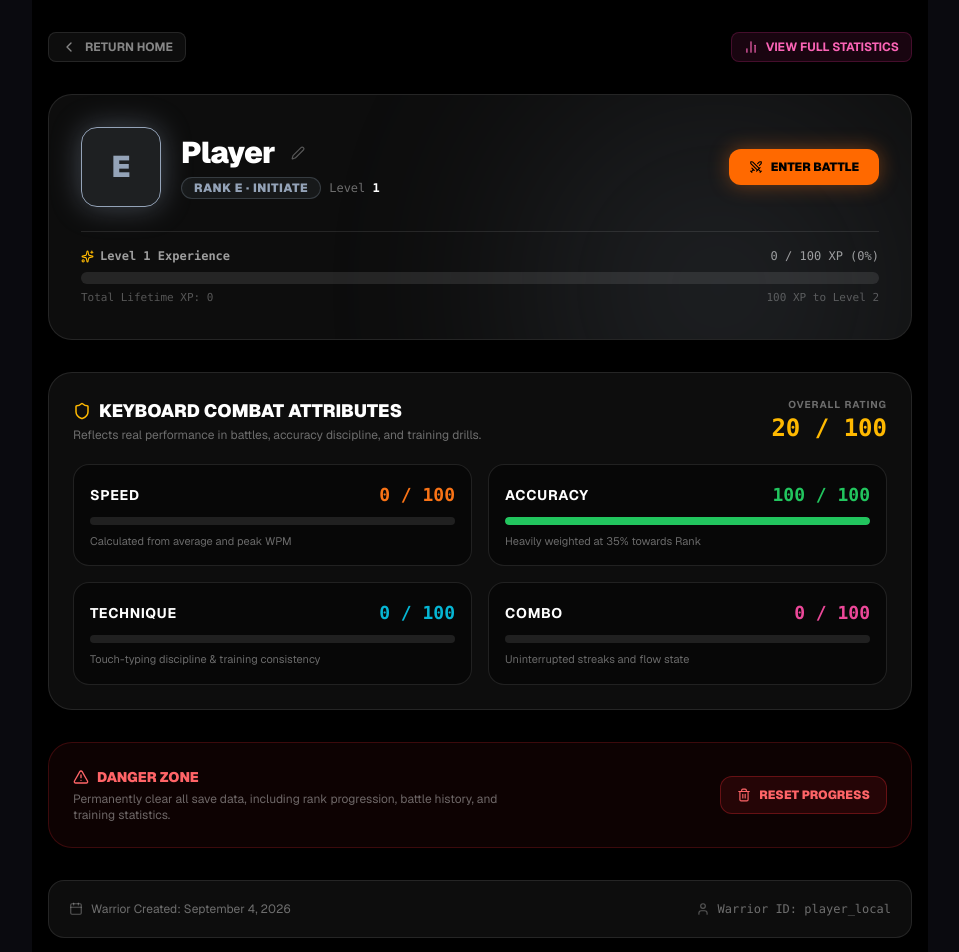
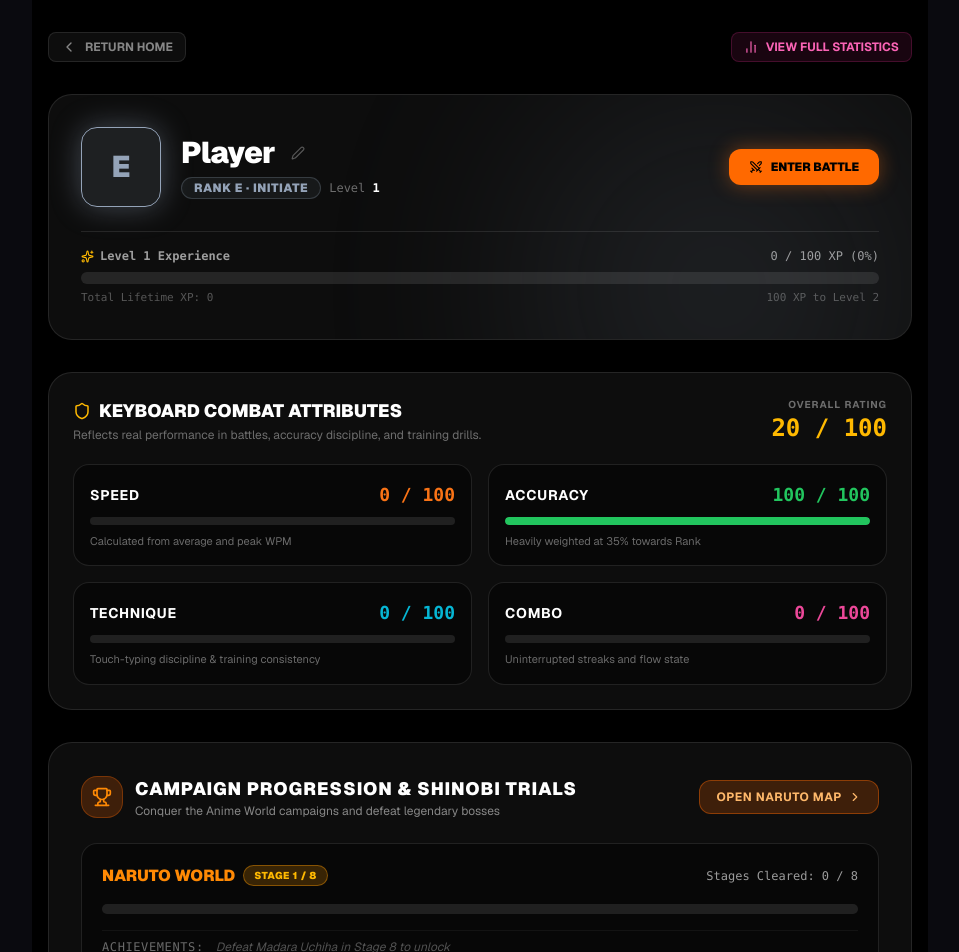
Before and after one commit to Vituinho/KeyForge, a Next.js app: page /profile in a window 1280 px wide. Shown: the top 952 px of the page, without its empty margins (160-1119 px from the left). Built offline with nearby package versions, Linux system fonts and the light colour scheme.

Commit message:
feat: add Naruto World completion reward

```diff
--- a/src/app/page.tsx
+++ b/src/app/page.tsx
@@ -97,9 +97,20 @@ export default function HomePage() {
               <span className="text-[10px] font-mono px-2 py-0.5 rounded-full bg-orange-500/10 text-orange-400 border border-orange-500/20 font-bold">
                 Lv. {player.level}
               </span>
+              {player.title && (
+                <span className="text-[9px] font-mono font-bold px-2 py-0.5 rounded bg-yellow-500/20 text-yellow-300 border border-yellow-500/30 uppercase">
+                  {player.title}
+                </span>
+              )}
             </div>
             <div className="flex items-center gap-2 text-[11px] text-white/40 font-mono mt-0.5">
               <span>Rank {player.rank} · {rankMeta.label}</span>
+              <span>·</span>
+              {player.campaignProgress?.naruto?.completed ? (
+                <span className="text-emerald-400 font-bold">8/8 COMPLETED 🏆</span>
+              ) : (
+                <span>Naruto: Stage {player.campaignProgress?.naruto?.currentStage ?? 1}/8</span>
+              )}
               <span>·</span>
               <span>{player.xp} / {xpNeeded} XP ({xpPercent}%)</span>
             </div>
@@ -161,12 +172,12 @@ export default function HomePage() {
 
       {/* Version tag */}
       <motion.p
-        className="relative z-10 mt-12 text-white/15 text-xs"
+        className="relative z-10 mt-12 text-white/20 text-xs font-mono"
         initial={{ opacity: 0 }}
         animate={{ opacity: 1 }}
         transition={{ delay: 1.2 }}
       >
-        v1.0 — First Battle
+        KeyForge v2.0 — Naruto World
       </motion.p>
     </main>
   )
--- a/src/app/profile/page.tsx
+++ b/src/app/profile/page.tsx
@@ -17,6 +17,8 @@ import {
   Swords,
   AlertTriangle,
   Trash2,
+  Trophy,
+  ChevronRight,
 } from "lucide-react"
 import Link from "next/link"
 import { motion, AnimatePresence } from "framer-motion"
@@ -255,6 +257,13 @@ export default function ProfilePage() {
                 <span className="text-xs text-white/40 font-mono">
                   Level <strong className="text-white font-bold">{player.level}</strong>
                 </span>
+
+                {player.title && (
+                  <span className="px-2.5 py-0.5 rounded-full text-[10px] font-black uppercase tracking-wider bg-yellow-500/20 text-yellow-300 border border-yellow-500/40 flex items-center gap-1 font-mono">
+                    <Sparkles size={11} />
+                    {player.title}
+                  </span>
+                )}
               </div>
             </div>
           </div>
@@ -345,6 +354,89 @@ export default function ProfilePage() {
         </div>
       </div>
 
+      {/* Campaign Progression & Achievements Card */}
+      <div className="p-6 sm:p-8 rounded-3xl border border-white/10 bg-white/5 backdrop-blur-md space-y-6">
+        <div className="flex items-center justify-between flex-wrap gap-3">
+          <div className="flex items-center gap-3">
+            <div className="p-2.5 rounded-2xl bg-orange-500/20 border border-orange-500/30 text-orange-400">
+              <Trophy size={20} />
+            </div>
+            <div>
+              <h2 className="text-lg font-black text-white uppercase tracking-wider">
+                Campaign Progression & Shinobi Trials
+              </h2>
+              <p className="text-xs text-white/50">
+                Conquer the Anime World campaigns and defeat legendary bosses
+              </p>
+            </div>
+          </div>
+
+          <Link
+            href="/anime-world/naruto"
+            className="flex items-center gap-1.5 px-4 py-2 rounded-xl bg-orange-500/20 hover:bg-orange-500/30 border border-orange-500/40 text-orange-300 font-bold text-xs uppercase tracking-wider transition-colors"
+          >
+            <span>Open Naruto Map</span>
+            <ChevronRight size={14} />
+          </Link>
+        </div>
+
+        {/* Naruto World Campaign Status */}
+        <div className="p-5 rounded-2xl bg-black/40 border border-white/10 space-y-4">
+          <div className="flex items-center justify-between flex-wrap gap-2">
+            <div className="flex items-center gap-2">
+              <span className="text-base font-black text-orange-400">NARUTO WORLD</span>
+              {player.campaignProgress?.naruto?.completed ? (
+                <span className="px-2.5 py-0.5 rounded-full bg-emerald-500/20 text-emerald-400 border border-emerald-500/40 text-[10px] font-black uppercase tracking-wider flex items-center gap-1">
+                  <Check size={10} />
+                  8 / 8 COMPLETED
+                </span>
+              ) : (
+                <span className="px-2.5 py-0.5 rounded-full bg-amber-500/20 text-amber-400 border border-amber-500/40 text-[10px] font-black uppercase tracking-wider">
+                  Stage {player.campaignProgress?.naruto?.currentStage ?? 1} / 8
+                </span>
+              )}
+            </div>
+
+            <span className="text-xs font-mono text-white/60">
+              Stages Cleared: {player.campaignProgress?.naruto?.completedStages?.length ?? 0} / 8
+            </span>
+          </div>
+
+          <div className="h-2.5 rounded-full bg-white/10 overflow-hidden">
+            <motion.div
+              className="h-full rounded-full bg-gradient-to-r from-orange-500 to-amber-400"
+              initial={{ width: 0 }}
+              animate={{
+                width: `${Math.min(
+                  100,
+                  (((player.campaignProgress?.naruto?.completedStages?.length ?? 0)) / 8) * 100
+                )}%`,
+              }}
+              transition={{ duration: 0.6 }}
+            />
+          </div>
+
+          {/* Unlocked Achievements list */}
+          <div className="pt-2 border-t border-white/5 flex items-center gap-3 flex-wrap">
+            <span className="text-xs text-white/40 font-mono uppercase tracking-wider">Achievements:</span>
+            {player.achievements && player.achievements.includes("naruto_world_completed") ? (
+              <span className="inline-flex items-center gap-1.5 px-3 py-1 rounded-xl bg-yellow-500/10 border border-yellow-500/30 text-yellow-300 font-mono font-bold text-xs">
+                <Trophy size={13} />
+                Naruto World Champion
+              </span>
+            ) : (
+              <span className="text-xs text-white/30 italic">Defeat Madara Uchiha in Stage 8 to unlock</span>
+            )}
+            {player.title && (
+              <span className="inline-flex items-center gap-1.5 px-3 py-1 rounded-xl bg-purple-500/10 border border-purple-500/30 text-purple-300 font-mono font-bold text-xs">
+                <Sparkles size={13} />
+                Title: {player.title}
+              </span>
+            )}
+          </div>
+        </div>
+      </div>
+
       {/* Danger Zone: Progress Reset */}
       <div className="p-6 rounded-3xl border border-red-500/20 bg-red-500/5 backdrop-blur-md flex flex-col sm:flex-row items-start sm:items-center justify-between gap-4">
         <div>
--- a/src/components/battle/BattleResult.tsx
+++ b/src/components/battle/BattleResult.tsx
@@ -109,8 +109,39 @@ export function BattleResult({
           )}
         </div>
 
+        {/* Campaign Completion Banner */}
+        {victory && rewardSummary?.campaignCompleted && (
+          <motion.div
+            className="rounded-3xl border-2 border-yellow-500/50 bg-gradient-to-br from-yellow-500/20 via-orange-500/15 to-red-500/20 p-6 text-center space-y-3 shadow-[0_0_50px_rgba(234,179,8,0.3)] backdrop-blur-md"
+            initial={{ scale: 0.9, opacity: 0 }}
+            animate={{ scale: 1, opacity: 1 }}
+            transition={{ type: "spring", delay: 0.25 }}
+          >
+            <div className="inline-flex items-center gap-2 px-3 py-1 rounded-full bg-yellow-400/20 border border-yellow-400/40 text-yellow-300 font-mono font-black text-xs uppercase tracking-widest">
+              <Trophy size={14} />
+              NARUTO WORLD CONQUERED!
+            </div>
+            <h2 className="text-2xl sm:text-3xl font-black text-white tracking-wide">
+              CAMPAIGN CLEARED: 8 / 8 SHINOBI
+            </h2>
+            <p className="text-sm text-white/70 max-w-lg mx-auto">
+              You defeated Madara Uchiha and conquered all 8 trials of the Hidden Leaf!
+            </p>
+            <div className="flex items-center justify-center gap-3 flex-wrap pt-2">
+              <div className="px-4 py-2 rounded-2xl bg-black/50 border border-yellow-400/30 text-yellow-300 text-xs font-mono font-black flex items-center gap-2">
+                <Sparkles size={14} />
+                <span>TITLE: [SHINOBI TYPIST]</span>
+              </div>
+              <div className="px-4 py-2 rounded-2xl bg-black/50 border border-emerald-400/30 text-emerald-300 text-xs font-mono font-black flex items-center gap-2">
+                <Trophy size={14} />
+                <span>ACHIEVEMENT: Naruto World Champion</span>
+              </div>
+            </div>
+          </motion.div>
+        )}
+
         {/* Stage Unlocked Banner */}
-        {victory && rewardSummary?.stageUnlocked && (
+        {victory && !rewardSummary?.campaignCompleted && rewardSummary?.stageUnlocked && (
           <motion.div
             className="rounded-2xl border border-emerald-500/30 bg-emerald-500/10 p-4 flex items-center justify-between flex-wrap gap-3 backdrop-blur-sm"
             initial={{ scale: 0.95, opacity: 0 }}
--- a/src/lib/progression/processBattleRewards.ts
+++ b/src/lib/progression/processBattleRewards.ts
@@ -27,6 +27,7 @@ export interface BattleRewardSummary {
   firstClearBonusXp?: number
   campaignCompleted?: boolean
   stageUnlocked?: number
+  unlockedTitle?: string
 }
 
 /**
@@ -129,6 +130,19 @@ export function processBattleRewards(
     }
   }
 
+  // Check title unlock
+  let unlockedTitle: string | undefined = undefined
+  const updatedTitles = [...(currentProfile.titles ?? [])]
+  let currentTitle = currentProfile.title
+
+  if (campaignCompleted) {
+    if (!updatedTitles.includes("SHINOBI TYPIST")) {
+      updatedTitles.push("SHINOBI TYPIST")
+      unlockedTitle = "SHINOBI TYPIST"
+    }
+    currentTitle = "SHINOBI TYPIST"
+  }
+
   // 2. Calculate XP earned
   const xpResult = calculateBattleXp({
     victory,
@@ -196,6 +210,8 @@ export function processBattleRewards(
     stats: updatedStats,
     campaignProgress: updatedCampaignProgress,
     achievements: updatedAchievements,
+    title: currentTitle,
+    titles: updatedTitles,
     updatedAt: new Date().toISOString(),
   }
 
@@ -233,5 +249,6 @@ export function processBattleRewards(
     firstClearBonusXp: firstClearBonus > 0 ? firstClearBonus : undefined,
     campaignCompleted,
     stageUnlocked,
+    unlockedTitle,
   }
 }
--- a/src/types/player.ts
+++ b/src/types/player.ts
@@ -68,6 +68,8 @@ export interface PlayerProfile {
   academyProgress?: Record<string, AcademyLessonProgress>
   campaignProgress: Record<string, CampaignWorldProgress>
   achievements?: string[]
+  title?: string
+  titles?: string[]
 
   createdAt: string
   updatedAt: string
```
